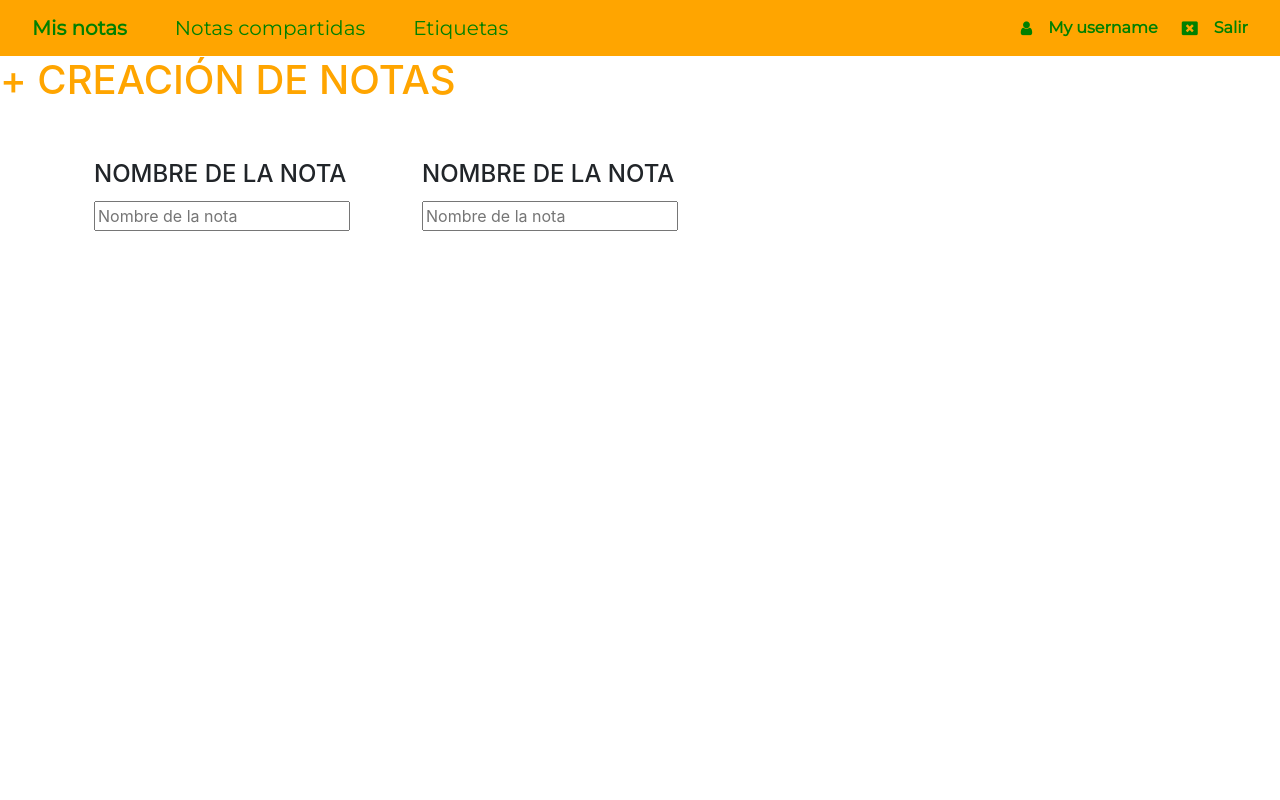
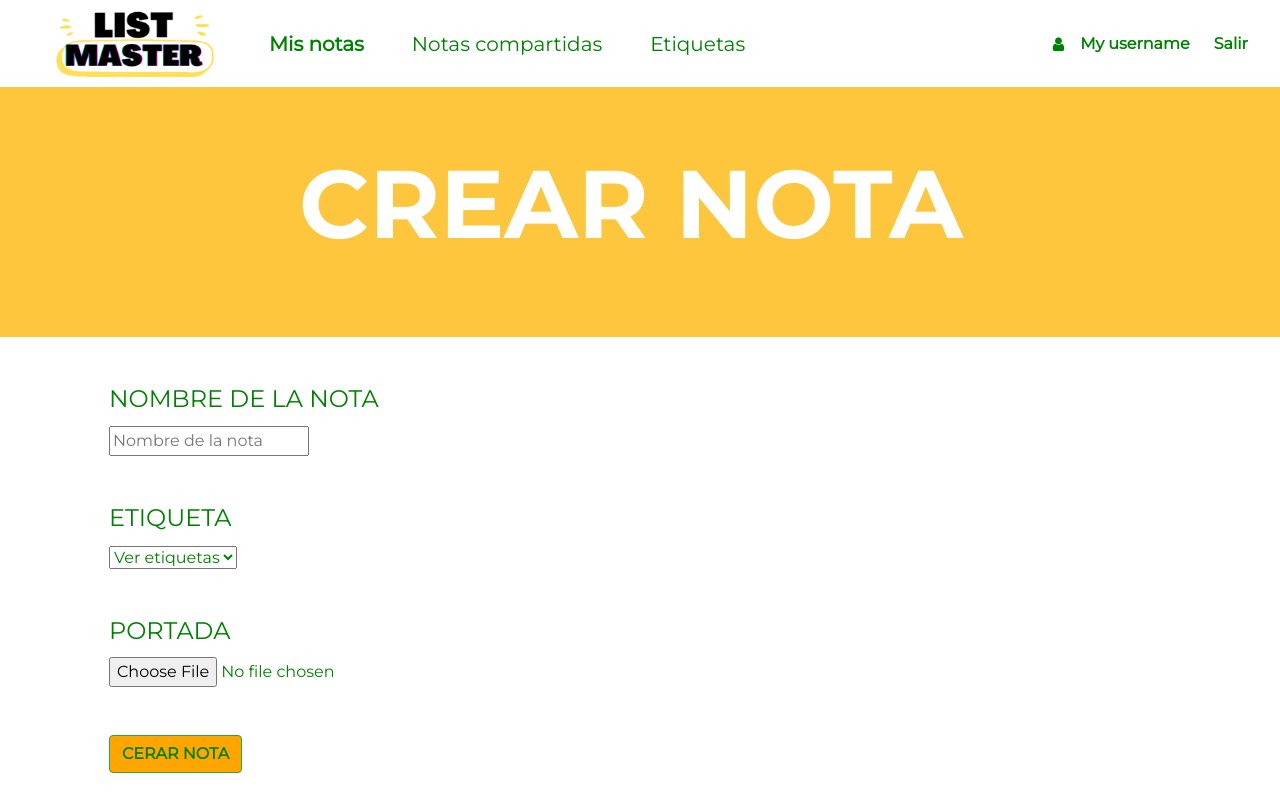
Before and after one commit to ITSunbank/DASW_Project, a plain HTML site: page crearNota.html in a window 1280 px wide. Drawn offline with nearby package versions, Linux system fonts and the light colour scheme.

Commit message:
[Update] Se actualizaron las vistas y navbars

```diff
--- a/crearNota.html
+++ b/crearNota.html
@@ -13,11 +13,11 @@
 </head>
 <body>
 
-    <!-- Navbar -->
-    <nav class="navbar navbar-expand-sm navbar-dark" style="background-color:orange ;">
-        <a class="navbar-brand nav-item nav-link active" href="Home.html" style="color:green; font-family:Montserrat; font-weight: bold; ">Mis notas</a>
+    <nav class="navbar navbar-expand-sm navbar-dark bg-white" style="background-color:orange ;">
+        <img src="src/list.png"  href="Home.html">
+        <a class="navbar-brand nav-item nav-link active" href="MisNotas.html" style="color:green; font-family:Montserrat; font-weight: bold; ">Mis notas</a>
         <a class="navbar-brand nav-item nav-link active" href="Home.html" style="color:green; font-family:Montserrat;">Notas compartidas</a>
-        <a class="navbar-brand nav-item nav-link active" href="Home.html" style="color:green; font-family:Montserrat;">Etiquetas</a>
+        <a class="navbar-brand nav-item nav-link active" href="Etiquetas.html" style="color:green; font-family:Montserrat;">Etiquetas</a>
         <div class="collapse navbar-collapse" id="collapsibleNavId">
             <ul class="navbar-nav ml-auto">
                 <li>
@@ -26,36 +26,58 @@
                 <li class="nav-item dropdown">
                     <a class="nav-item nav-link mr-2" href="#" id="log" data-toggle="modal" data-target="#login" style="color:green; font-family:Montserrat; font-weight: bold;">My username</a>
                 </li>
-                <li>
-                    <a class="nav-link" style="color:green"><i class="fa fa-window-close"></i></a>
-                </li>
+
                 <li class="nav-item">
                     <a class="nav-item nav-link mr-2" href="#" id="reg" data-toggle="modal" data-target="#registro" style="color:green; font-family:Montserrat; font-weight: bold;">Salir</a>
                 </li>
             </ul>
         </div>
     </nav>
+        <!-- Imagen principal -->
+        <div id="carouselExampleSlidesOnly" class="carousel slide" data-ride="carousel">
+            <div class="img">
+              <div class="img">
+                <img class="d-block w-100 h-20" src="./src/create_note.jpg" alt="First slide">
+              </div>
+            </div>
+          </div>
 
-    <div id="creacionNotas" class="body">
-        <div class="flex-grow-1">
-            <form class="form-inline">
-                <h1 style="color:orange">+ CREACIÓN DE NOTAS</h1>
-            </form>
+
+
+
+    <div class="container">
+        <div>
+            <div class="cards mx-md-4 mt-md-5">
+                <h4 class="card-title" style="color:green; font-family:Montserrat;">NOMBRE DE LA NOTA</h4>
+                <input type="text" id="nName" name="noteName" placeholder="Nombre de la nota" style="color:green; font-family:Montserrat;"><br>
+            </div>
         </div>
+        <div class="cards mx-md-4 mt-md-5">
+            <h4 class="card-title" style="color:green; font-family:Montserrat;">ETIQUETA</h4>
+            <select class="form-select" aria-label="Default select example" style="color:green; font-family:Montserrat;">
+                <option selected style="color:green; font-family:Montserrat;">Ver etiquetas</option>
+                <option value="1" style="color:green; font-family:Montserrat;">Escuela</option>
+                <option value="2"style="color:green; font-family:Montserrat;">Trabajo</option>
+                <option value="3"style="color:green; font-family:Montserrat;">Personal</option>
+              </select>
+        </div>
+        <div class="cards mx-md-4 mt-md-5">
+            <h4 class="card-title" style="color:green; font-family:Montserrat;">PORTADA</h4>
+            <input type="file"
+            id="avatar" name="avatar"
+            accept="image/png, image/jpeg" style="color:green; font-family:Montserrat;">
+        </div>
+        <div class="cards mx-md-4 mt-md-5">
+         <button type="button" class="btn btn-success" onclick= "location.href='crearNota.html'" style="background-color: orange; color:green; font-family:Montserrat; font-weight: bold;">CERAR NOTA</button>
+        </div>
+
     </div>
 
-    <div class="container">
-        <div class="row">
-            <div class="cards mx-md-4 mt-md-5">
-                <h4 class="card-title">NOMBRE DE LA NOTA</h4>
-                <input type="text" id="nName" name="noteName" placeholder="Nombre de la nota"><br>
-            </div>
-            <div class="cards mx-md-5 mt-md-5">
-                <h4 class="card-title">NOMBRE DE LA NOTA</h4>
-                <input type="text" id="nName" name="noteName" placeholder="Nombre de la nota"><br>
-            </div>
-        </div>
-    </div>
+    <br>
+
+
+
+
 
 </body>
 </html>
```
Also changed, not shown: Etiquetas.html (+20 -10 lines), MisNotas.html (+14 -6 lines), src/Etiquetas_banner.jpg (added), src/Notas_banner.jpg (added), src/create_note.jpg (added), src/create_tag.jpg (added).
